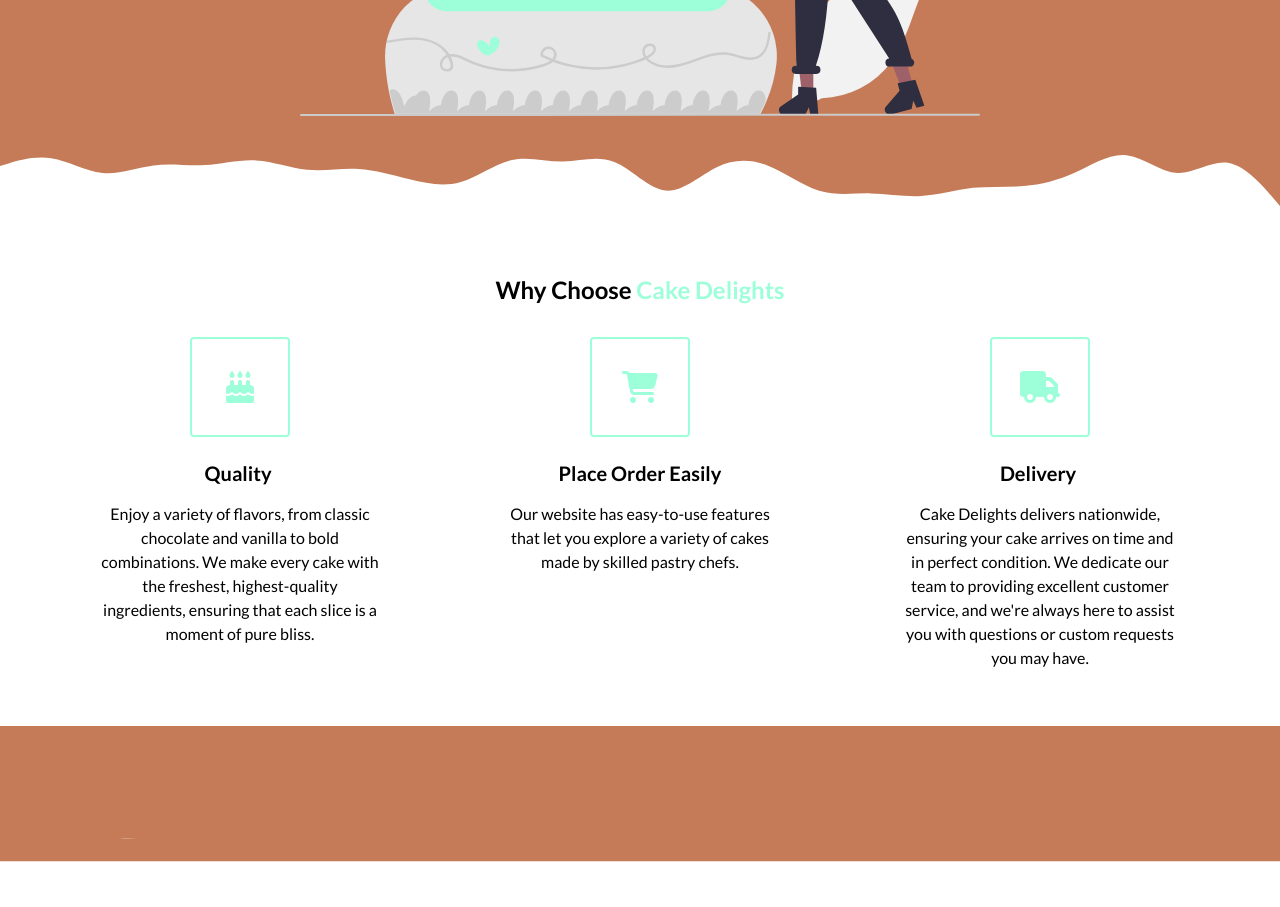
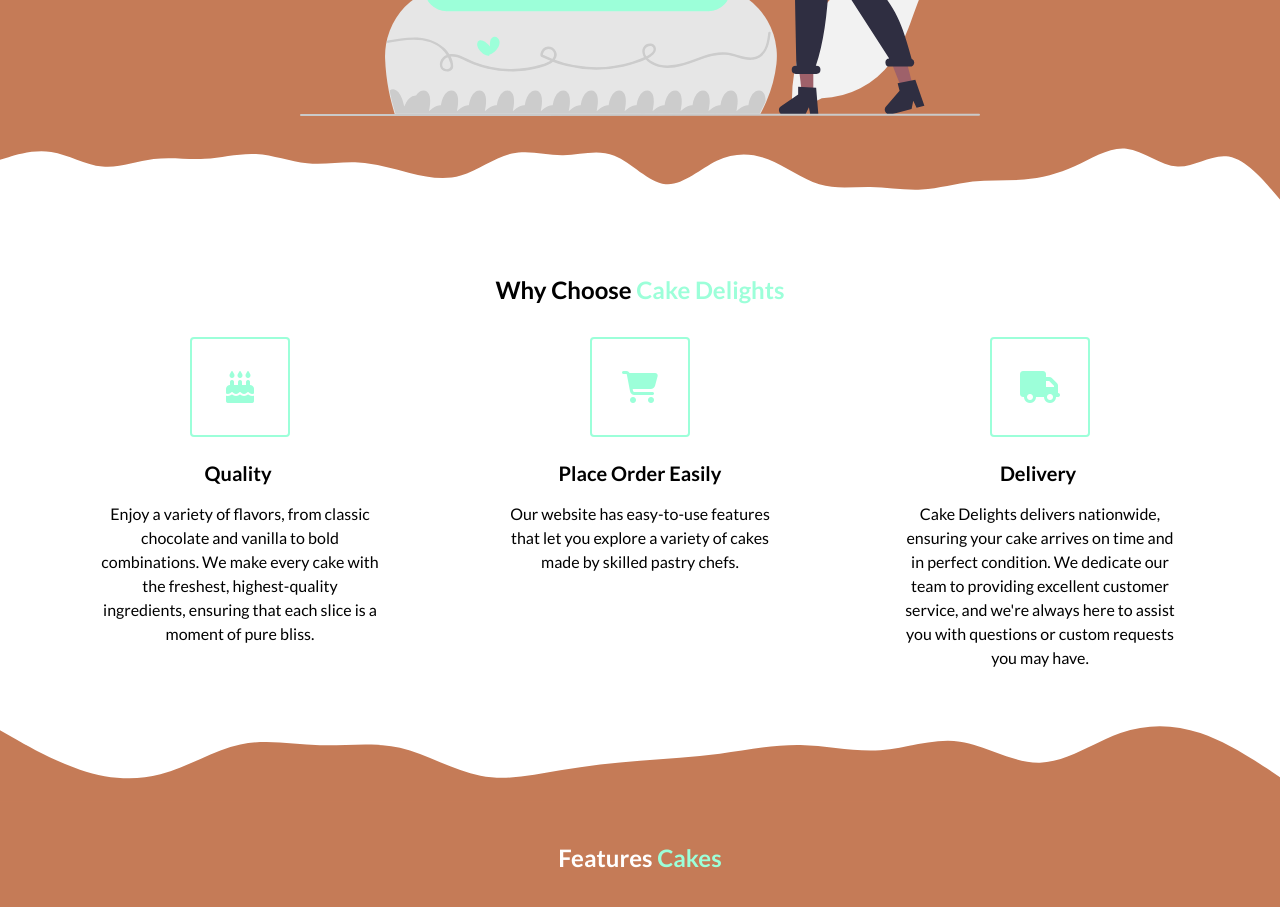
Before and after one commit to mpfuns/cake-delights, a React (Create React App) app: page / in a window 1280 px wide. Shown: the part 780-1687 px from the top of the page. Built offline with nearby package versions, Linux system fonts and the light colour scheme.

Commit message:
done with  waves  and working on features

```diff
--- a/src/App.css
+++ b/src/App.css
@@ -6,6 +6,10 @@
   padding: 0;
   margin: 0;
   box-sizing: border-box;
+}
+body{
+  max-width: 100vw;
+  overflow-x: hidden;
 }
 h1, h2, h3, h4,h5, h6, span{
   color: white;
@@ -150,35 +154,31 @@ align-items: center;
 
 /* Highlights*/
 .wave_container{
-  position: relative;
+  width: 100%;
+ height: 2vh;
 }
 #top_wave{
   position: relative;
- width: 100%;
- height: 2vh;
- transform: translateY(-35%);
+
+ transform: translateY(-75%);
 
 
 }
 #bottom_wave{
-  position:absolute;
-  width: 100%;
-  height: 2vh;
-  transform: translateY(60px);
-
-
-;
-
-
-
-
+  position: relative;
+  margin-bottom: 3.5%;
 
  }
+ #both_wave{
+position: relative;
+
+ }
+
  #highlights{
 margin-top: 64px;
  }
 
-.section__title{
+.section__title-b{
 color: black;
 }
 
@@ -223,7 +223,7 @@ color: black;
 /* Features */
 
 #features{
-
+  height: 1000px;
   background-color: #C57B57;
 }
 
--- a/src/App.js
+++ b/src/App.js
@@ -1,12 +1,19 @@
 import './App.css';
+//Comps
 import Nav from './Components/Nav';
 import Header from './Components/Header';
 import Highlights from './Components/Highlights';
 import Features from './Components/Features';
+//images
 import logo from './Components/img/Cake Delights (1).png'
 import headerPic from './Components/img/undraw_birthday_cake_re_bsw5.svg'
 import topWave  from "./Components/img/topwave.svg"
 import bottomWave from "./Components/img/bottom-svgbetter.svg"
+//data
+import dataSeller from "./data-seller"
+import dataLast from "./data-lastest"
+
+
 function App() {
   return (
     <div className="App">
@@ -15,21 +22,20 @@ function App() {
     <Header headerPic={headerPic}/>
     </section>
     <main>
-    <div>
-    <div className='wave_container'>
-    <div id='top_wave'>
+    <div id="both_wave">
+    <div id='top_wave' >
+    <div className='wave_container' >
     <img  className='wave-img' src={topWave}/>
     </div>
     </div>
     <Highlights />
-    <div className='wave_container'>
-    <div id='bottom_wave'>
+    <div id='bottom_wave' >
+    <div className='wave_container' >
     <img  src={bottomWave}/>
     </div>
       </div>
     </div>
-
-    <Features />
+    <Features data={dataSeller} />
     </main>
     </div>
   );
--- a/src/Components/Features.js
+++ b/src/Components/Features.js
@@ -1,9 +1,26 @@
 export default function Features (props){
+
+const cakes = props.data.map((cake)=>{
+
+    return(
+        <div className="cake">
+            <figure>
+                <img className="" />
+            </figure>
+        </div>
+    )
+})
+
+
+
     return (
         <section id='features'>
 <div className="container">
-    <div>
+    <div className="big-row">
+    <h2>Features <span className="neon-blue">Cakes</span></h2>
+    <div className="cakes-container">
 
+    </div>
     </div>
 </div>
     </section>
--- a/src/Components/Highlights.js
+++ b/src/Components/Highlights.js
@@ -3,7 +3,7 @@ export default function Highlights (props){
         <section id='highlights'>
 <div className="container">
     <div className="big-row">
-        <h2 className="section__title">Why Choose <span className="neon-blue">Cake Delights</span> </h2>
+        <h2 className="section__title-b">Why Choose <span className="neon-blue">Cake Delights</span> </h2>
         <div className="highlight__wrapper">
         <div className="highlight">
                 <div className="highlight__img">
```
